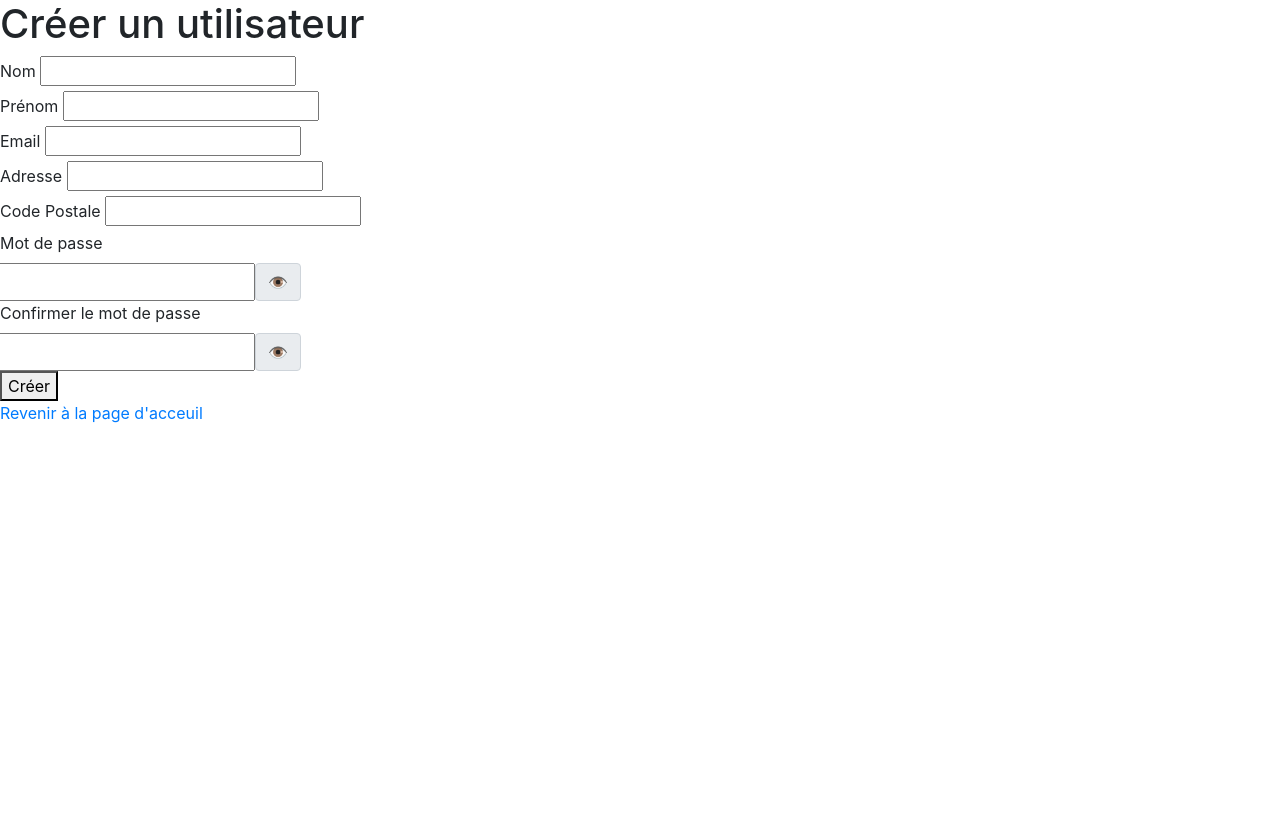
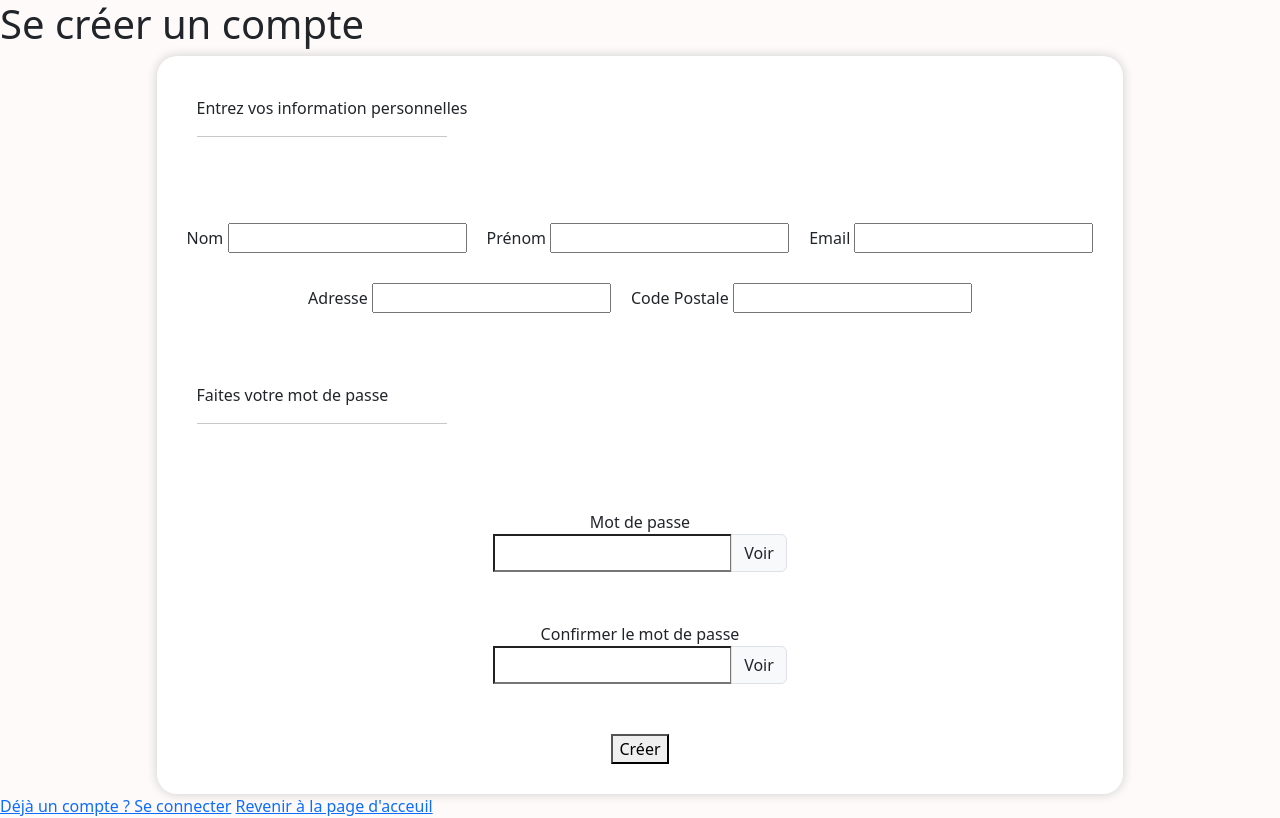
Before and after one commit to clarisse-lebaut/boutique-en-ligne, a PHP site: page /pages/create_account.php in a window 1280 px wide. Before the commit the page ends 423 px from the top, so only its background shows below. Run offline with PHP 8.4, Linux system fonts and the light colour scheme; data that the repository does not hold is empty; some web fonts are replaced.

Commit message:
updates input password to have a dynamic span hidden / see

```diff
--- /dev/null
+++ b/assets/css/createAccount.css
@@ -0,0 +1,53 @@
+.box_form {
+  display: flex;
+  justify-content: center;
+  gap: 20px;
+}
+
+.header_section {
+  padding: 20px 20px 20px 20px;
+  margin: 20px 20px 20px 20px;
+}
+
+.container_form {
+  background-color: white;
+  box-shadow: 0 0 10px 1px lightgray;
+  border-radius: 20px;
+  display: flex;
+  flex-direction: column;
+}
+
+.top,
+.bottom {
+  display: flex;
+  flex-direction: column;
+  justify-content: center;
+  align-items: center;
+  gap: 30px;
+  padding: 30px;
+}
+
+.box_id {
+  text-align: center;
+  display: flex;
+  gap: 20px;
+}
+
+.box_location {
+  text-align: center;
+  display: flex;
+  gap: 20px;
+}
+
+.box_psw {
+  text-align: center;
+  display: flex;
+  flex-direction: column;
+  justify-content: center;
+  align-items: center;
+  gap: 50px;
+}
+
+.toggle-password {
+  cursor: pointer;
+}
--- /dev/null
+++ b/assets/script/toggle.js
@@ -0,0 +1,12 @@
+function togglePassword(fieldId, spanId) {
+  let field = document.getElementById(fieldId);
+  let span = document.getElementById(spanId);
+
+  if (field.type === "password") {
+    field.type = "text";
+    span.textContent = "Caché";
+  } else {
+    field.type = "password";
+    span.textContent = "Voir";
+  }
+}
--- a/pages/create_account.php
+++ b/pages/create_account.php
@@ -1,6 +1,8 @@
 <?php
 require '../classes/bdd.php';
 require '../classes/request.php';
+include '../assets/components/header.php';
+include '../assets/components/footer.php';
 
 $message = '';
 $firstname = '';
@@ -52,65 +54,89 @@ if ($_POST) {
     <meta charset="UTF-8">
     <meta name="viewport" content="width=device-width, initial-scale=1.0">
     <title>Créer un utilisateur</title>
-    <link href="https://maxcdn.bootstrapcdn.com/bootstrap/4.5.2/css/bootstrap.min.css" rel="stylesheet">
+    <link rel="stylesheet" href="../assets/css/createAccount.css">
+    <script src="../assets/script/toggle.js" defer></script>
 </head>
 
 <body>
-    <h1>Créer un utilisateur</h1>
+    <h1>Se créer un compte</h1>
     <?php if ($message): ?>
         <p><?php echo htmlspecialchars($message); ?></p>
     <?php endif; ?>
-    <style>
-        .toggle-password {
-            cursor: pointer;
-        }
-    </style>
-    <form action="" method="POST">
+    <div class="container box_form">
+
+        <form class="container_form" action="" method="POST">
+            <div class="header_section">
+                <p>Entrez vos information personnelles</p>
+                <hr width="250px">
+            </div>
+            <section class="top">
+                <section class="box_id">
                     <div>
                         <label for="firstname">Nom</label>
-            <input type="text" id="firstname" name="firstname" value="<?php echo htmlspecialchars($firstname); ?>"
-                required>
+                        <input type="text" id="firstname" name="firstname"
+                            value="<?php echo htmlspecialchars($firstname); ?>" required>
                     </div>
                     <div>
                         <label for="lastname">Prénom</label>
-            <input type="text" id="lastname" name="lastname" value="<?php echo htmlspecialchars($lastname); ?>"
-                required>
+                        <input type="text" id="lastname" name="lastname"
+                            value="<?php echo htmlspecialchars($lastname); ?>" required>
                     </div>
                     <div>
                         <label for="email">Email</label>
-            <input type="email" id="email" name="email" value="<?php echo htmlspecialchars($email); ?>" required>
+                        <input type="email" id="email" name="email" value="<?php echo htmlspecialchars($email); ?>"
+                            required>
                     </div>
+                </section>
+                <section class="box_location">
                     <div>
                         <label for="adress">Adresse</label>
-            <input type="text" id="adress" name="adress" value="<?php echo htmlspecialchars($adress); ?>" required>
+                        <input type="text" id="adress" name="adress" value="<?php echo htmlspecialchars($adress); ?>"
+                            required>
                     </div>
                     <div>
                         <label for="postal_code">Code Postale</label>
                         <input type="number" id="postal_code" name="postal_code"
                             value="<?php echo htmlspecialchars($postal_code); ?>" required>
                     </div>
+                </section>
+            </section>
+            <div class="header_section">
+                <p>Faites votre mot de passe</p>
+                <hr width="250px">
+            </div>
+            <section class="bottom">
+                <section class="box_psw">
                     <div>
                         <label for="password">Mot de passe</label>
-            <div class="input-group-append">
+                        <div class="input-group">
                             <input type="password" id="password" name="password" required>
-                <span class="input-group-text toggle-password" onclick="togglePassword('password')">&#128065;</span>
+                            <span id="toggle-password" class="input-group-text toggle-password"
+                                onclick="togglePassword('password', 'toggle-password')">Voir</span>
                         </div>
                     </div>
 
                     <div>
                         <label for="confirm_password">Confirmer le mot de passe</label>
-            <div class="input-group-append">
+                        <div class="input-group">
                             <input type="password" id="confirm_password" name="confirm_password" required>
-                <span class="input-group-text toggle-password"
-                    onclick="togglePassword('confirm_password')">&#128065;</span>
+                            <span id="toggle-confirm-password" class="input-group-text toggle-password"
+                                onclick="togglePassword('confirm_password', 'toggle-confirm-password')">Voir</span>
                         </div>
                     </div>
                     <div>
                         <button type="submit">Créer</button>
                     </div>
+                </section>
+            </section>
+            </section>
         </form>
+
+    </div>
+    </div>
+    <a href="./connection.php">Déjà un compte ? Se connecter</a>
     <a href="./home.php">Revenir à la page d'acceuil</a>
-    <script>
+    <!-- <script>
         function togglePassword(fieldId) {
             var field = document.getElementById(fieldId);
             if (field.type === "password") {
@@ -119,7 +145,7 @@ if ($_POST) {
                 field.type = "password";
             }
         }
-    </script>
+    </script> -->
 </body>
 
 </html>
```
Lines whose indentation alone changed are shown as unchanged.
